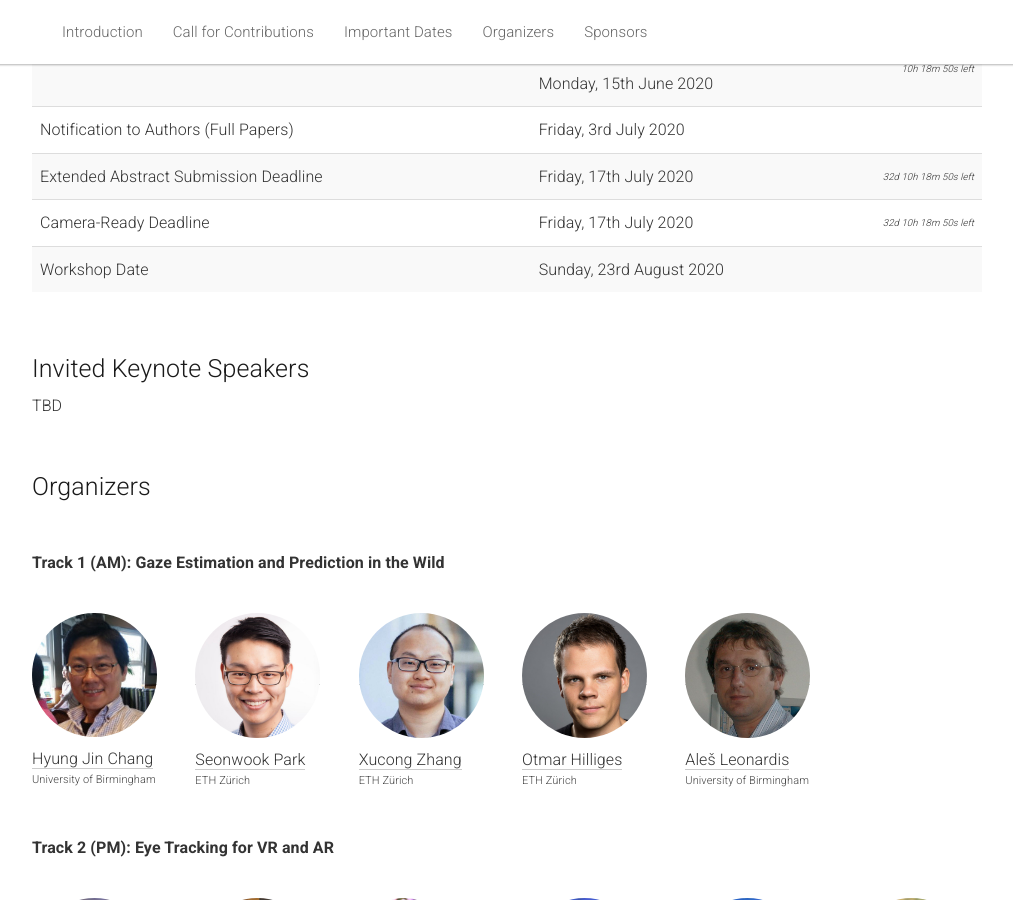
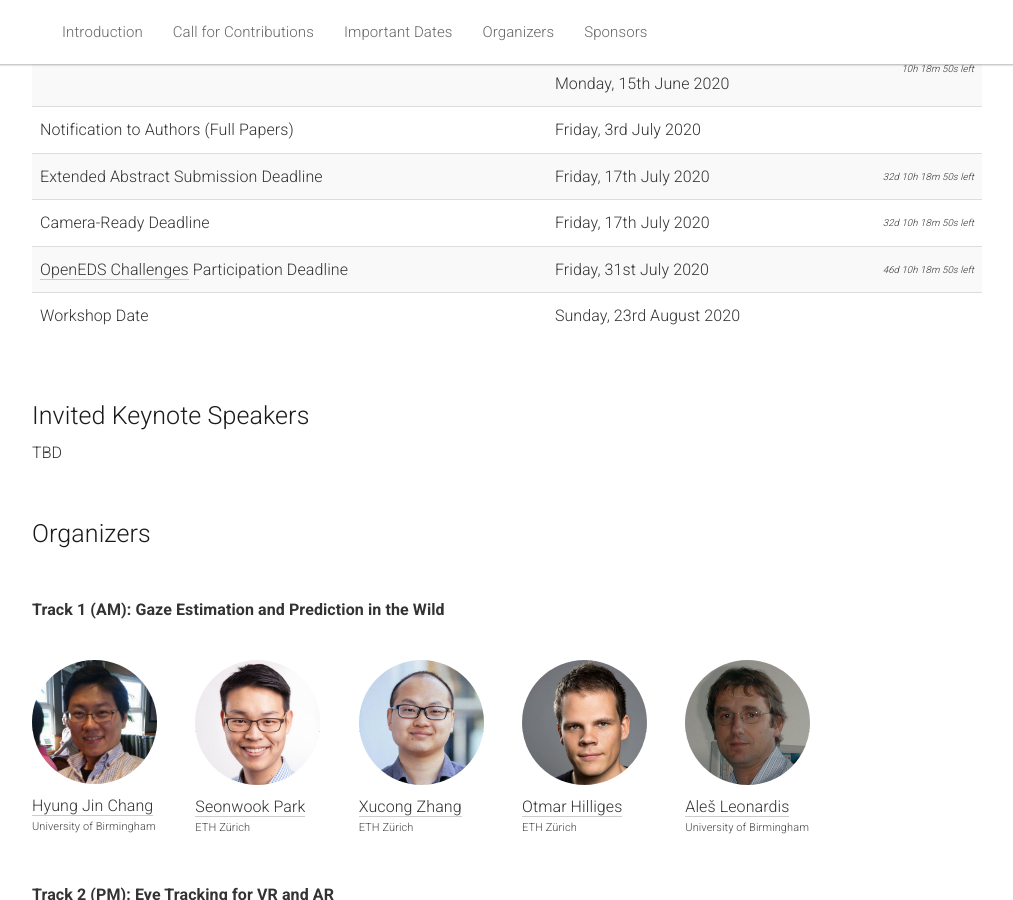
Before and after one commit to OpenEyes-Workshop/openeyes-workshop.github.io, a Jekyll site: the page built from _pages/home.md, in a window 1280 px wide and 900 px high, scrolled down 2827 px. Shown: the whole window, without its empty margins (133-1146 px from the left). Built offline with Jekyll 4.4.1, drawn with Linux system fonts in a browser that asks for light colours; nearby versions of some CDN libraries.

Commit message:
Add challenge participation deadline to "Important Dates"

```diff
--- a/_pages/home.md
+++ b/_pages/home.md
@@ -250,6 +250,11 @@ acknowledgements: ""
           <td>Friday, 17th July 2020</td>
           <td><span class="countdown" reference="17 Jul 2020 23:59:59 UTC"></span></td>
         </tr>
+        <tr>
+          <td><a href="https://research.fb.com/programs/openeds-2020-challenge/">OpenEDS Challenges</a> Participation Deadline</td>
+          <td>Friday, 31st July 2020</td>
+          <td><span class="countdown" reference="31 Jul 2020 23:59:59 UTC"></span></td>
+        </tr>
         <!--<tr id="schedule">
           <td>Extended Abstracts Deadline</td>
           <td>TBD </td>
```
